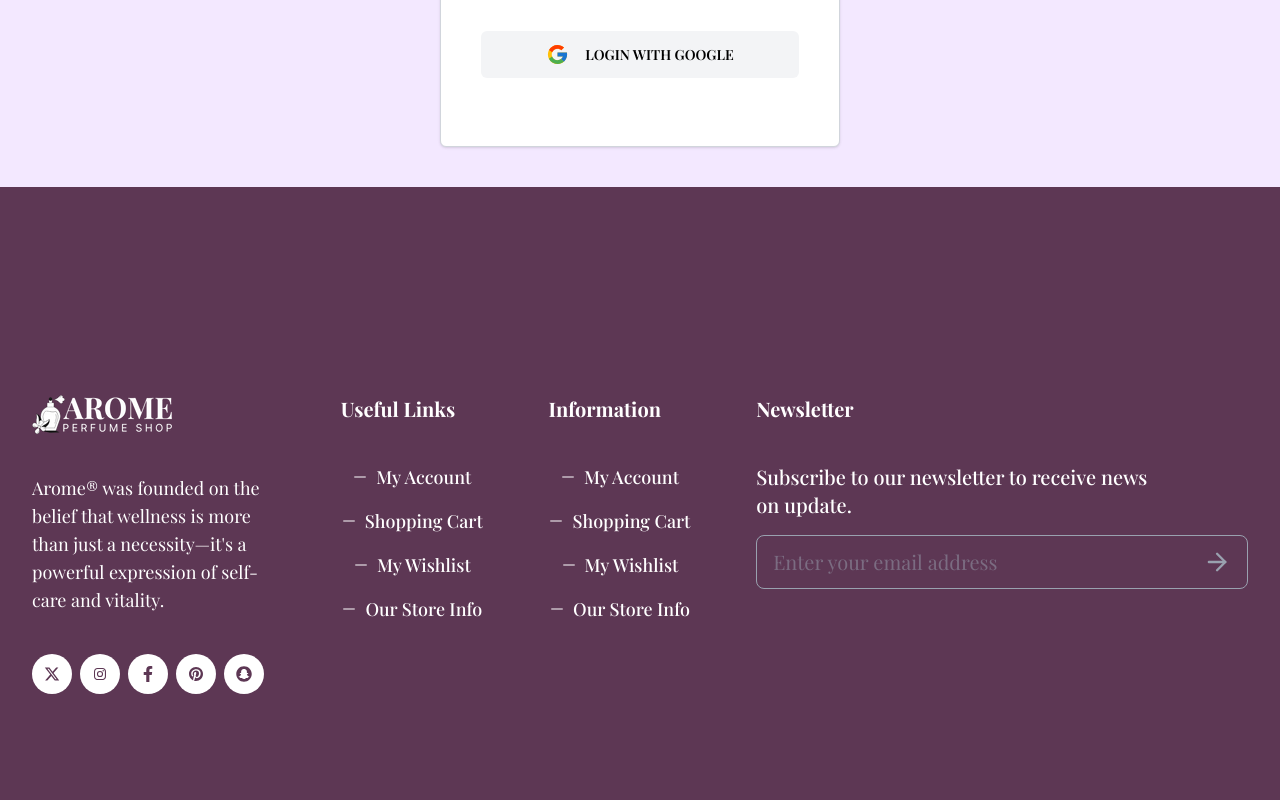
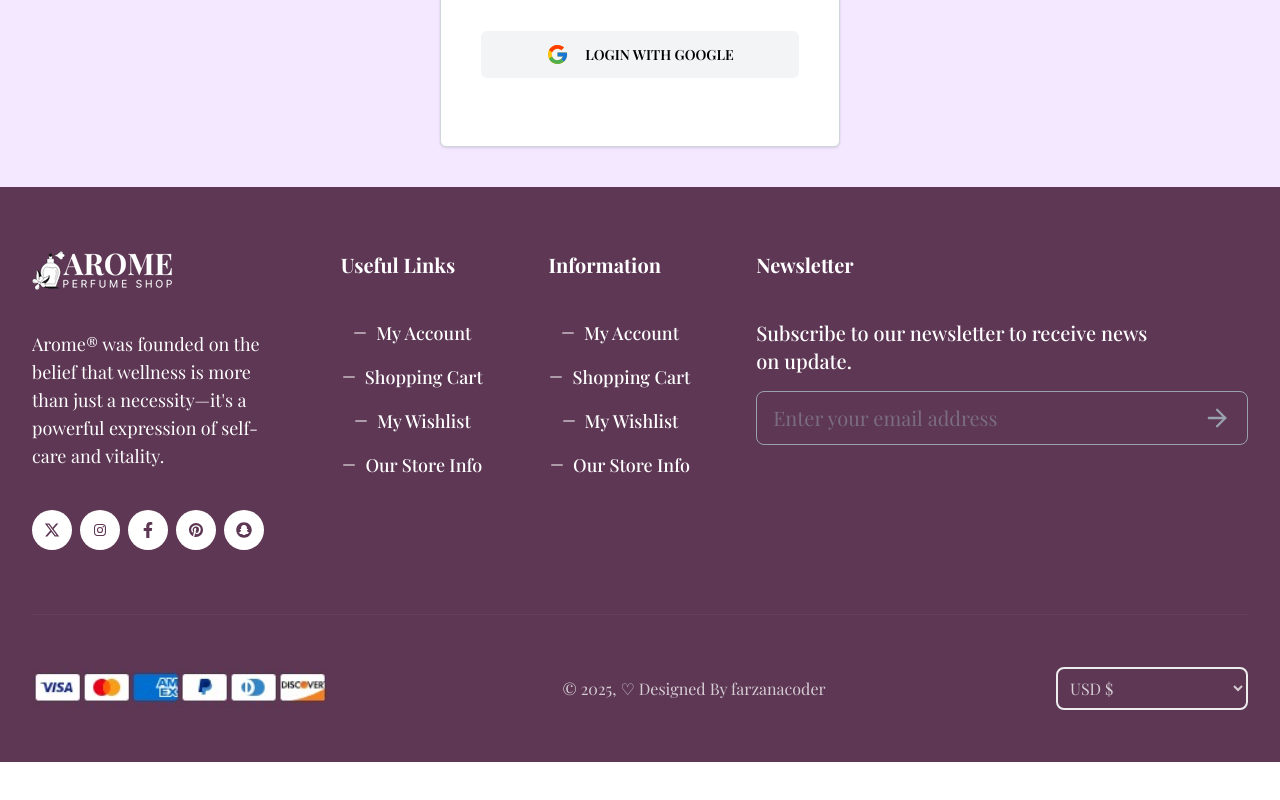
Before and after one commit to farzanacoder/AROME, a Next.js app: page /login in a window 1280 px wide. Shown: the part 520-1320 px from the top of the page. After the commit the page ends 1282 px from the top, so only its background shows below. Built offline with nearby package versions, Linux system fonts and the light colour scheme; a web font is replaced by a local one.

Commit message:
footer fixed

```diff
--- /dev/null
+++ b/app/components/footer/FooterCom.jsx
@@ -0,0 +1,21 @@
+import Image from 'next/image'
+import Link from 'next/link'
+import React from 'react'
+
+export default function FooterCom() {
+  return (
+    <section className='border-t border-t-[#633f5b] py-3'>
+      <div className='flex justify-between items-center py-10 text-[#d6cdd4]'>
+        <Image src={'/footerr.jpg'} width={300} height={50} alt='footer'/>
+        <h1>© 2025, ♡ Designed By <Link href={'/'}>farzanacoder</Link></h1>
+
+        <select className='border-2 border-[#ededed] p-2 rounded-lg' name="" id="">
+            <option value="">USD $</option>
+            <option value="price-low-to-high">USD $ | Afghanistan</option>
+            <option value="price-high-to-low">USD $ | Åland Islands</option>
+            <option value="newest-first">USD $ | Albania</option>
+        </select>
+    </div>
+    </section>
+  )
+}
--- a/app/layouts/Footer.jsx
+++ b/app/layouts/Footer.jsx
@@ -3,10 +3,11 @@ import FooterLogo from '@/app/components/footer/FooterLogo'
 import Title from '../components/Title'
 import FooterList from '../components/footer/FooterList'
 import { FiArrowRight } from 'react-icons/fi'
+import FooterCom from '../components/footer/FooterCom'
 
 export default function Footer() {
   return (
-      <footer className="bg-[#5d3754] py-52">
+      <footer className="bg-[#5d3754] pt-16">
         <div className=" container text-white flex flex-col lg:flex-row items-start justify-between gap-4">
           <FooterLogo />
 
@@ -44,6 +45,10 @@ export default function Footer() {
         </div>
         </div>
 
+       <div className="container pt-16">
+         <FooterCom/>
+       </div>
+
       </footer>
   )
 }
```
Also changed, not shown: public/footerr.jpg (added).
